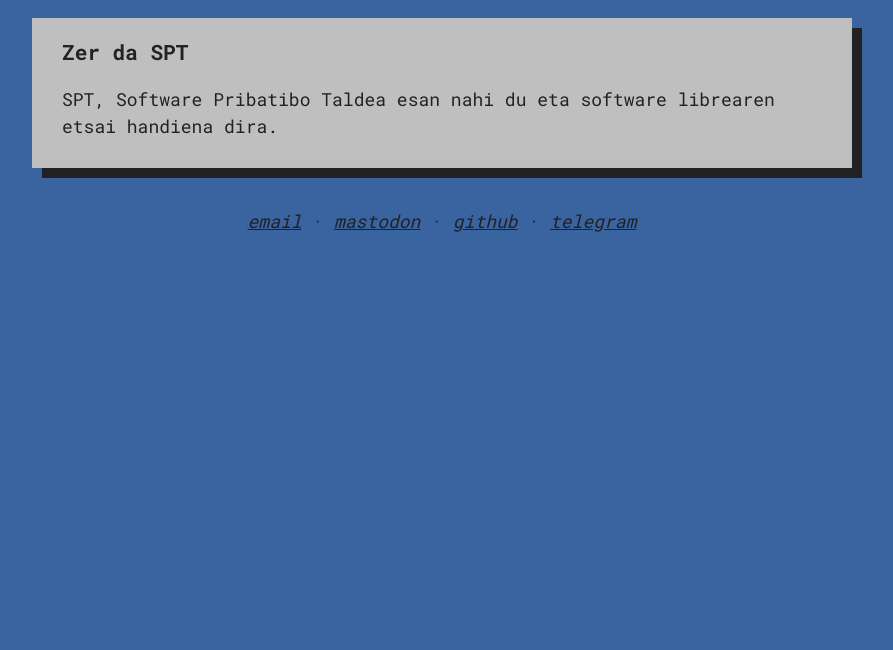
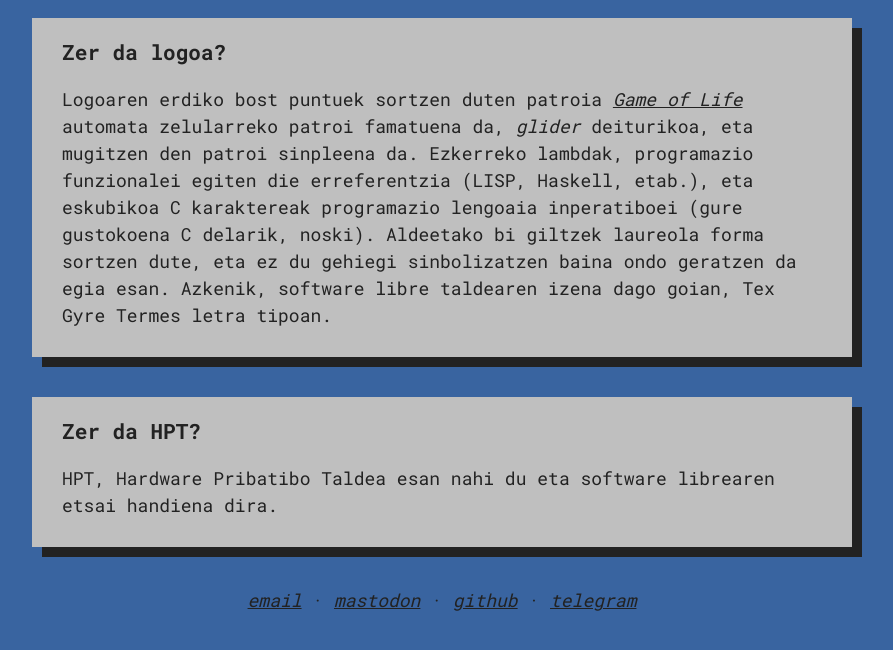
Before and after one commit to Software-Libre-Taldea/software-libre-taldea.github.io, a plain HTML site: page build/faq.html in a window 1280 px wide. Shown: the part 106-756 px from the top of the page, without its empty margins (198-1091 px from the left). Drawn offline with Linux system fonts and the light colour scheme.

Commit message:
update faq

```diff
--- a/build/faq.html
+++ b/build/faq.html
@@ -15,8 +15,13 @@
         </nav>
 
         <div class="square">
-    <h3>Zer da SPT</h3>
-    <p>SPT, Software Pribatibo Taldea esan nahi du eta software librearen etsai handiena dira.</p>
+    <h3>Zer da logoa?</h3>
+    <p>Logoaren erdiko bost puntuek sortzen duten patroia <a href="https://en.wikipedia.org/wiki/Conway%27s_Game_of_Life">Game of Life</a> automata zelularreko patroi famatuena da, <i>glider</i> deiturikoa, eta mugitzen den patroi sinpleena da. Ezkerreko lambdak, programazio funzionalei egiten die erreferentzia (LISP, Haskell, etab.), eta eskubikoa C karaktereak programazio lengoaia inperatiboei (gure gustokoena C delarik, noski). Aldeetako bi giltzek laureola forma sortzen dute, eta ez du gehiegi sinbolizatzen baina ondo geratzen da egia esan. Azkenik, software libre taldearen izena dago goian, Tex Gyre Termes letra tipoan.</p>
+</div>
+
+<div class="square">
+    <h3>Zer da HPT?</h3>
+    <p>HPT, Hardware Pribatibo Taldea esan nahi du eta software librearen etsai handiena dira.</p>
 </div>
 
 
```
Also changed, not shown: build/ekitaldiak/bigarren-ekitaldia.html (+1 -1 lines), build/ekitaldiak/lehenengo-ekitaldia.html (+1 -1 lines), pages/faq.html (+7 -2 lines).
